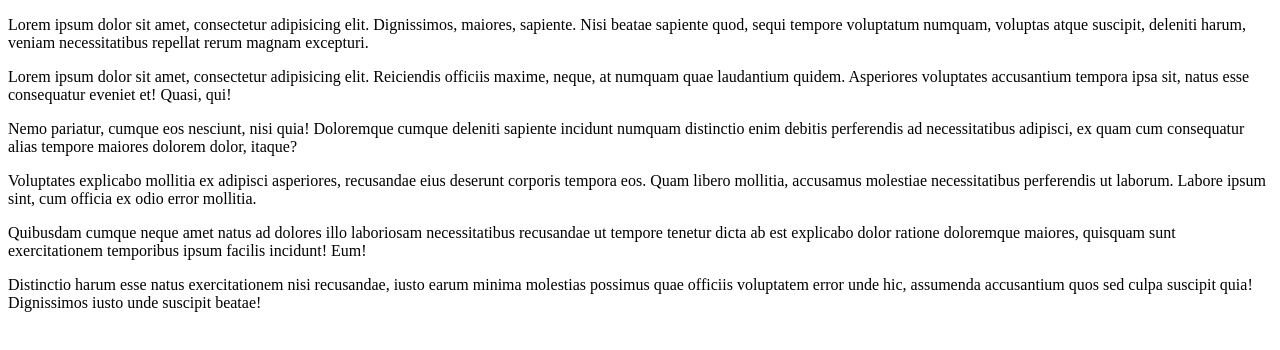
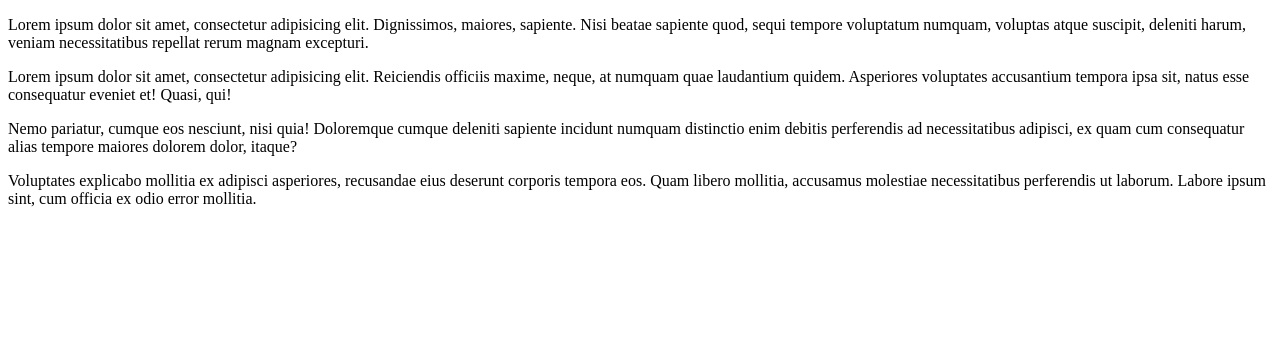
Before and after one commit to dickmarino/example_repo, a plain HTML site: page page_1.html in a window 1280 px wide. Drawn offline with Linux system fonts and the light colour scheme.

Commit message:
Removing the 2 last <p>

```diff
--- a/page_1.html
+++ b/page_1.html
@@ -7,8 +7,7 @@
 	<p>Lorem ipsum dolor sit amet, consectetur adipisicing elit. Reiciendis officiis maxime, neque, at numquam quae laudantium quidem. Asperiores voluptates accusantium tempora ipsa sit, natus esse consequatur eveniet et! Quasi, qui!</p>
 	<p>Nemo pariatur, cumque eos nesciunt, nisi quia! Doloremque cumque deleniti sapiente incidunt numquam distinctio enim debitis perferendis ad necessitatibus adipisci, ex quam cum consequatur alias tempore maiores dolorem dolor, itaque?</p>
 	<p>Voluptates explicabo mollitia ex adipisci asperiores, recusandae eius deserunt corporis tempora eos. Quam libero mollitia, accusamus molestiae necessitatibus perferendis ut laborum. Labore ipsum sint, cum officia ex odio error mollitia.</p>
-	<p>Quibusdam cumque neque amet natus ad dolores illo laboriosam necessitatibus recusandae ut tempore tenetur dicta ab est explicabo dolor ratione doloremque maiores, quisquam sunt exercitationem temporibus ipsum facilis incidunt! Eum!</p>
-	<p>Distinctio harum esse natus exercitationem nisi recusandae, iusto earum minima molestias possimus quae officiis voluptatem error unde hic, assumenda accusantium quos sed culpa suscipit quia! Dignissimos iusto unde suscipit beatae!</p>
+
 
 </head>
 <body>
```
